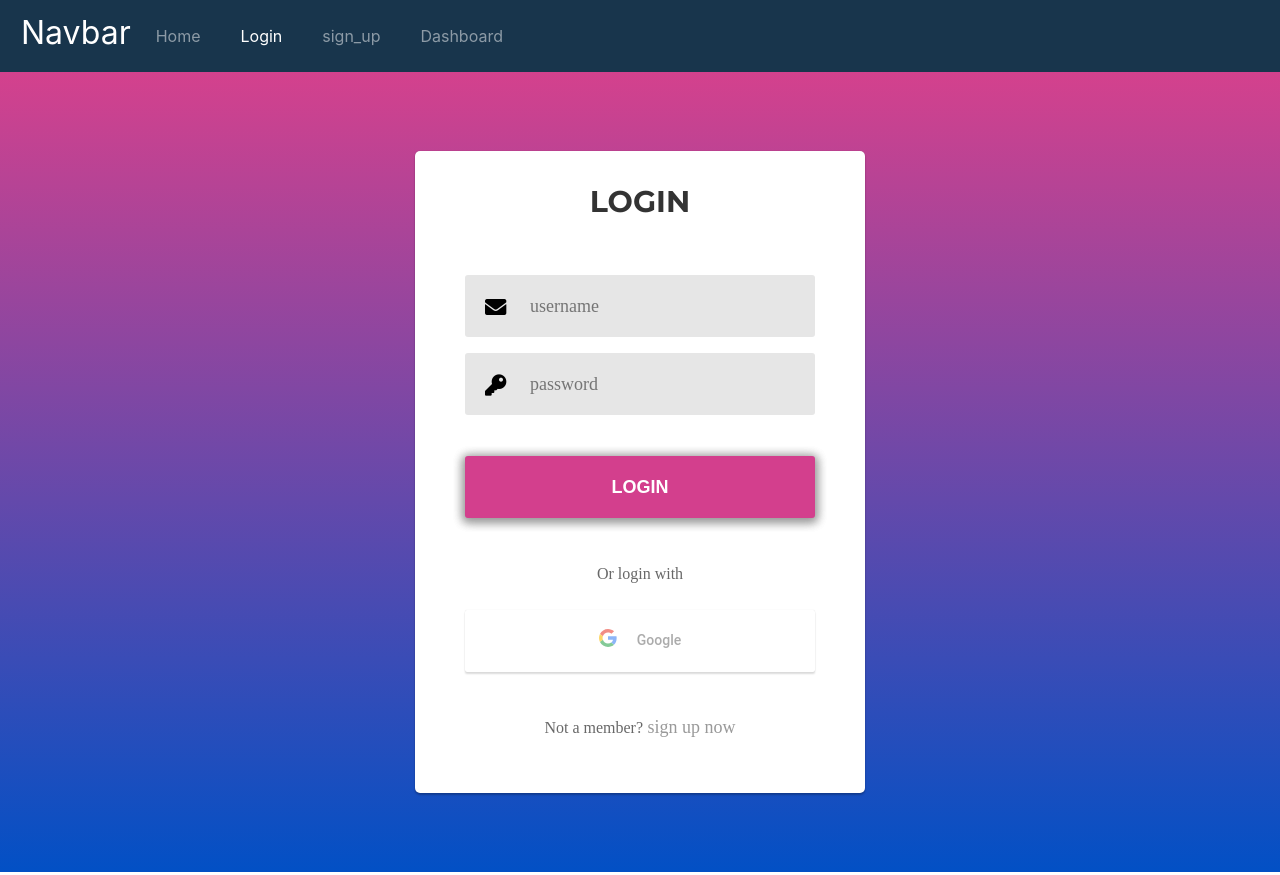
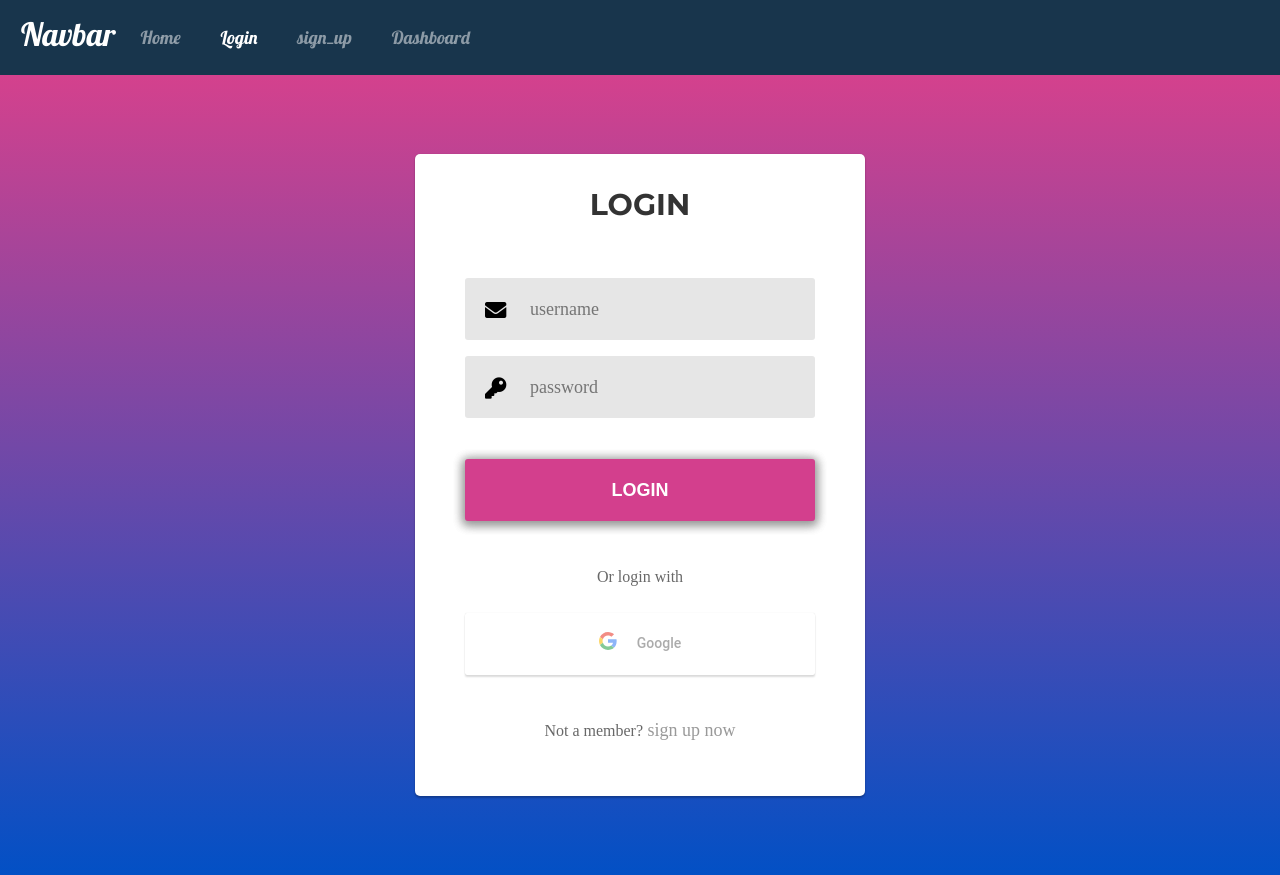
Before and after one commit to shamohamin/gitlab-project, a React (Create React App) app: page /#/login in a window 1280 px wide. Built offline with nearby package versions, Linux system fonts and the light colour scheme.

Commit message:
updated link font-size

```diff
--- a/src/style/mainNavbar.css
+++ b/src/style/mainNavbar.css
@@ -1,7 +1,11 @@
+@import url("https://fonts.googleapis.com/css2?family=Lobster&display=swap");
+
 .main-navbar {
   min-width: 100%;
   padding: 0px;
   margin: 0px;
+  font-family: "Lobster", cursive;
+  font-size: 19px;
 }
 
 .main-navbar * {
@@ -60,7 +64,7 @@
 .main-navbar .nav-item a {
   color: #ffffff80;
   text-decoration: none;
-  font-size: 16px;
+  font-size: 18px;
 }
 
 .main-navbar .nav-item a:hover {
```
